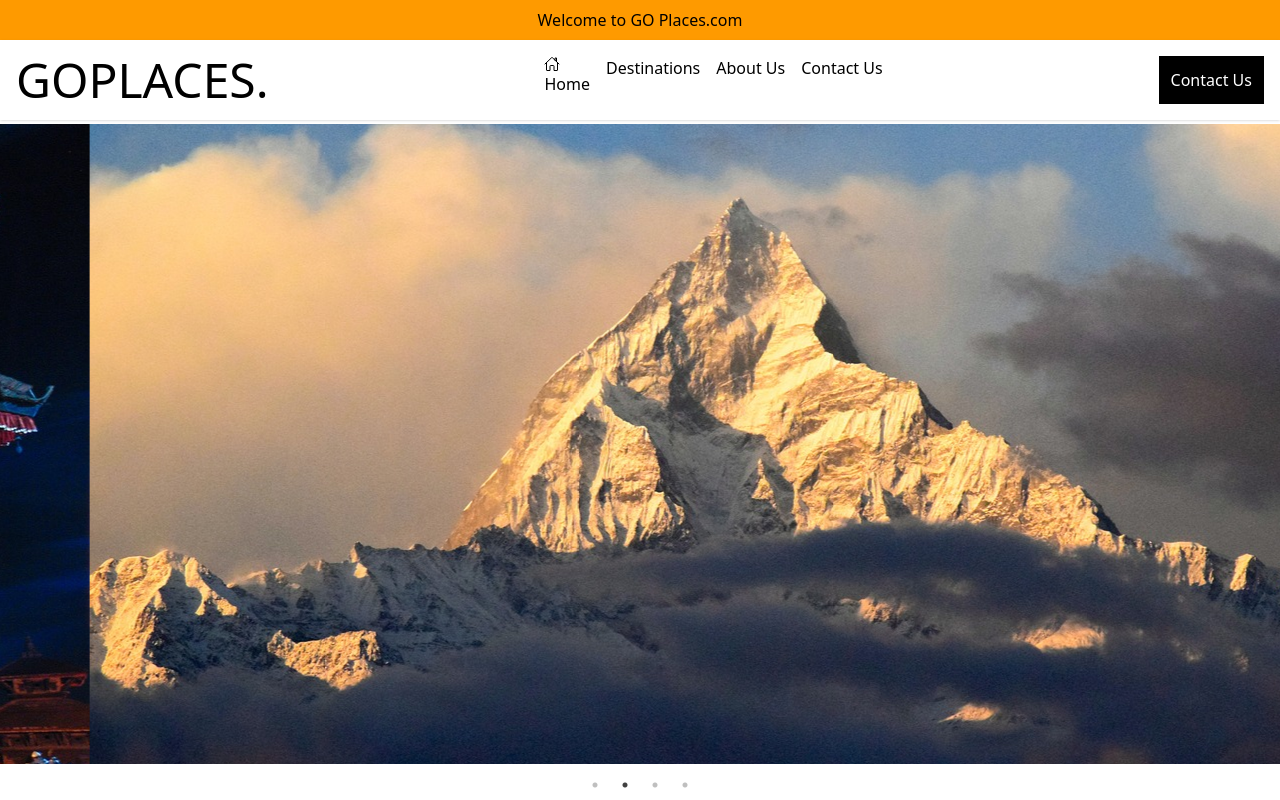
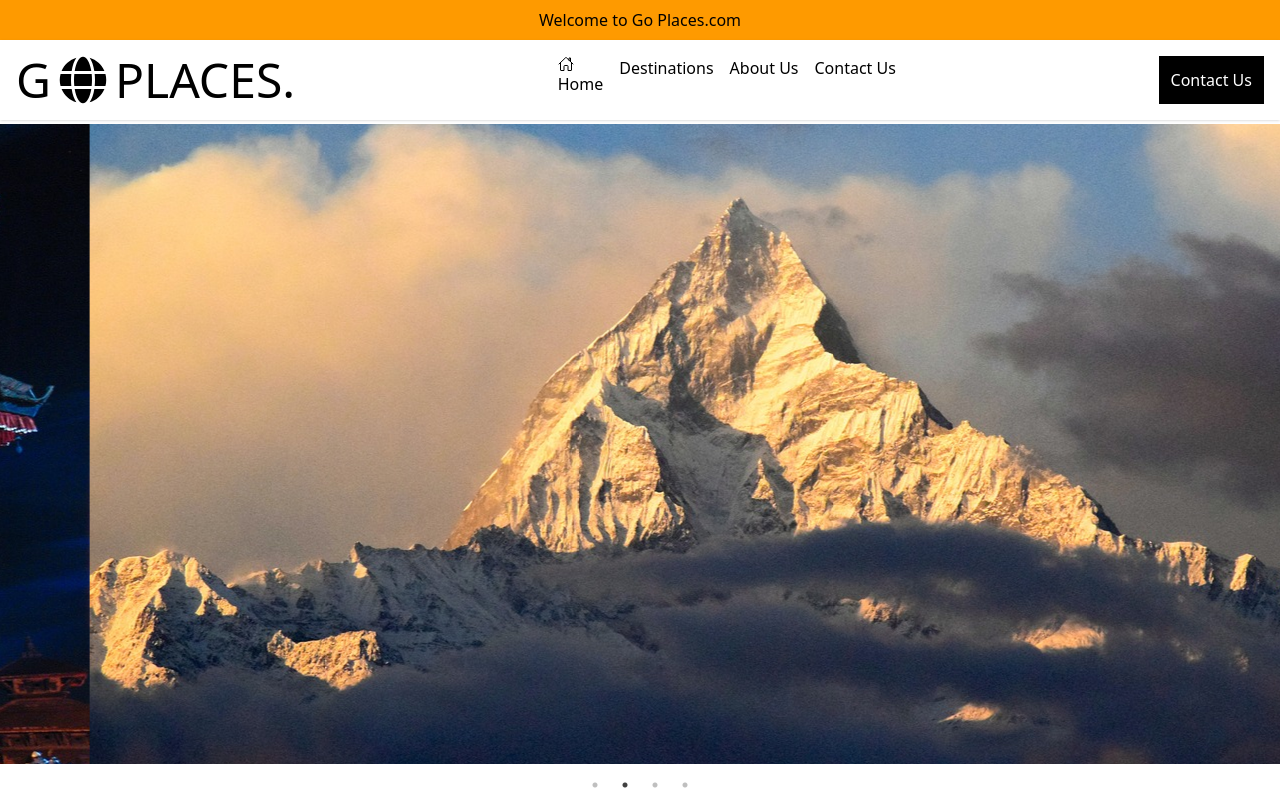
Before and after one commit to bhattabibek/goPlaces, a React (Vite) app in the folder client/: page / in a window 1280 px wide. Shown: the top 800 px of the page. Built offline with nearby package versions, Linux system fonts and the light colour scheme.

Commit message:
Adds Icon in the logo

```diff
--- a/client/src/components/Navbar.jsx
+++ b/client/src/components/Navbar.jsx
@@ -1,15 +1,18 @@
 import React from "react";
 import { Link, Links } from "react-router-dom";
 import { IoHomeOutline } from "react-icons/io5";
+import { FaGlobe } from "react-icons/fa";
 
 
 const Navbar = () => {
   return (
     <>
       <nav>
-        <h1 className="flex justify-center  bg-amber-500 p-2">Welcome to GO Places.com</h1>
+        <h1 className="flex justify-center  bg-amber-500 p-2">Welcome to Go Places.com</h1>
         <div  className="flex gap-4 justify-between flex-wrap p-4 shadow mb-1">
-        <h1 className="text-5xl">GOPLACES.</h1>
+        <h1 className="text-5xl flex items-center gap-2">
+  G <FaGlobe /> PLACES.
+</h1>
           <div className="flex gap-4 justify-center"><Link to="/"><IoHomeOutline />Home</Link>
           <Link to="/About">Destinations</Link>
           <Link to={"/about"}>About Us</Link>
```
